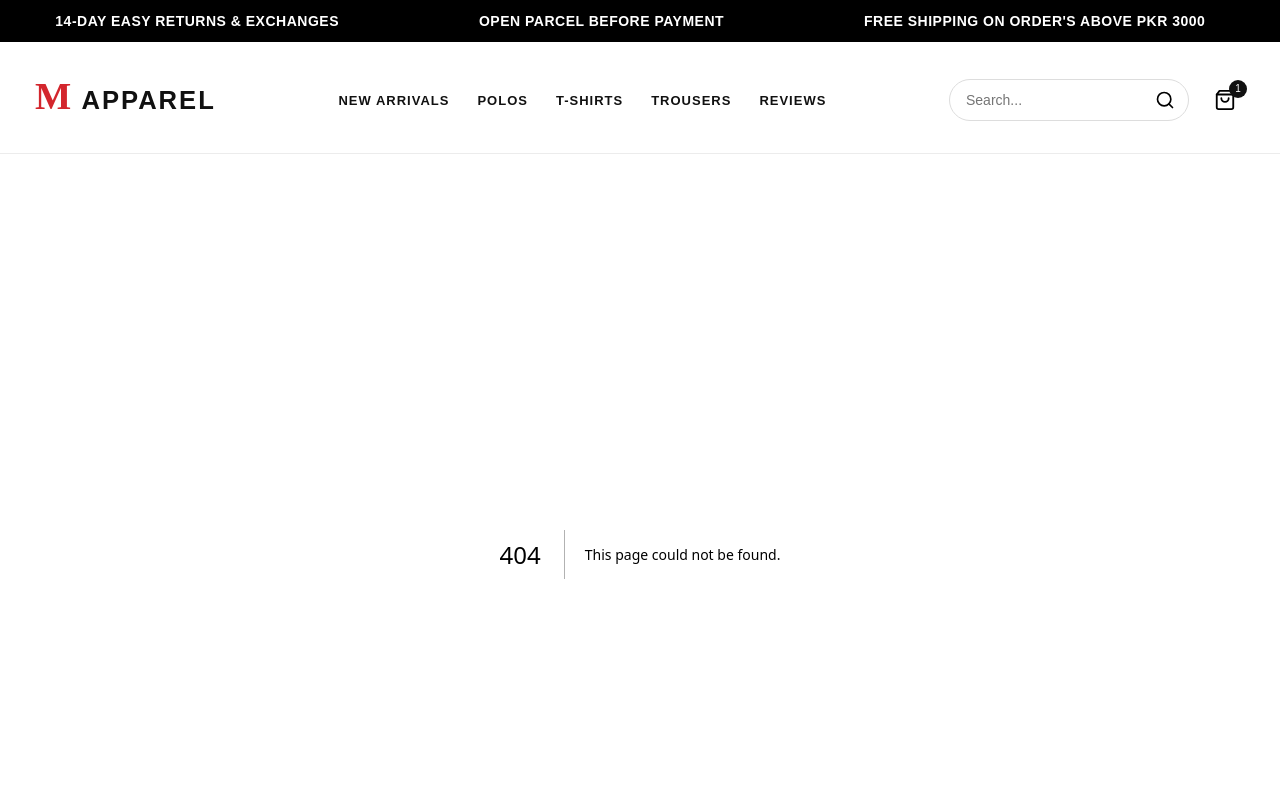
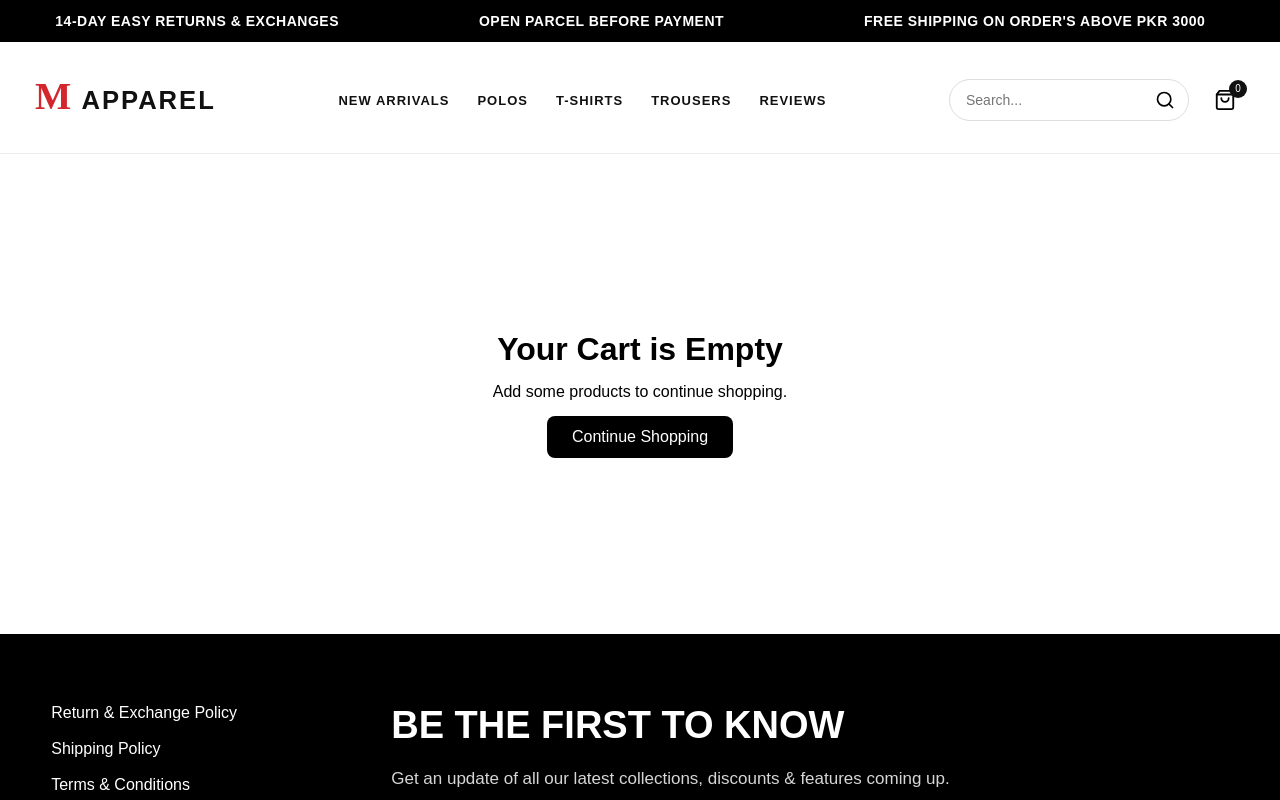
Before and after one commit to abdulrehmanmughal00/e-commerce-app-2, a Next.js app: page /cart in a window 1280 px wide. Before the commit this address had no page. Shown: the top 800 px of the page. Built offline with nearby package versions, Linux system fonts and the light colour scheme.

Commit message:
Added cart functionality and UI updates

```diff
--- /dev/null
+++ b/src/app/cart/Cart.module.css
@@ -0,0 +1,79 @@
+.container {
+  max-width: 1200px;
+  margin: 40px auto;
+  padding: 0 20px;
+}
+
+.heading {
+  font-size: 32px;
+  margin-bottom: 30px;
+}
+
+.wrapper {
+  display: grid;
+  grid-template-columns: 1fr 350px;
+  gap: 30px;
+  align-items: start;
+}
+
+.items {
+  display: flex;
+  flex-direction: column;
+  gap: 20px;
+}
+
+.summary {
+  border: 1px solid #e5e5e5;
+  border-radius: 12px;
+  padding: 25px;
+  background: white;
+}
+
+.summary h2 {
+  margin-bottom: 20px;
+}
+
+.total {
+  display: flex;
+  justify-content: space-between;
+  font-size: 20px;
+  margin-bottom: 25px;
+}
+
+.summary button {
+  width: 100%;
+  padding: 14px;
+  border: none;
+  background: black;
+  color: white;
+  cursor: pointer;
+  border-radius: 8px;
+  font-size: 16px;
+}
+
+.empty {
+  min-height: 60vh;
+  display: flex;
+  flex-direction: column;
+  justify-content: center;
+  align-items: center;
+  gap: 15px;
+}
+
+.empty a {
+  background: black;
+  color: white;
+  padding: 12px 25px;
+  border-radius: 8px;
+  text-decoration: none;
+}
+
+@media (max-width: 768px) {
+  .wrapper {
+    grid-template-columns: 1fr;
+  }
+
+  .heading {
+    font-size: 26px;
+  }
+}
--- /dev/null
+++ b/src/app/cart/CartItem.tsx
@@ -0,0 +1,51 @@
+"use client";
+
+import Image from "next/image";
+import Styles from "./cartItem.module.css";
+import type { CartItem as CartItemType } from "@/context/CartContext";
+import { useCart } from "@/hooks/useCart";
+
+interface Props {
+  item: CartItemType;
+}
+
+const CartItem = ({ item }: Props) => {
+  const { increaseQuantity, decreaseQuantity, removeFromCart } = useCart();
+
+  return (
+    <div className={Styles.item}>
+      <div className={Styles.image}>
+        <Image src={item.image} alt={item.title} width={120} height={120} />
+      </div>
+
+      <div className={Styles.details}>
+        <h3>{item.title}</h3>
+
+        <p>Size: {item.selectedSize}</p>
+
+        <p>Price: Rs. {item.newPrice}</p>
+
+        <div className={Styles.actions}>
+          <button onClick={() => decreaseQuantity(item.id, item.selectedSize)}>
+            -
+          </button>
+
+          <span>{item.quantity}</span>
+
+          <button onClick={() => increaseQuantity(item.id, item.selectedSize)}>
+            +
+          </button>
+        </div>
+
+        <button
+          className={Styles.remove}
+          onClick={() => removeFromCart(item.id, item.selectedSize)}
+        >
+          Remove
+        </button>
+      </div>
+    </div>
+  );
+};
+
+export default CartItem;
--- /dev/null
+++ b/src/app/cart/cartItem.module.css
@@ -0,0 +1,70 @@
+.item {
+  display: flex;
+  gap: 20px;
+  padding: 20px;
+  border: 1px solid #e5e5e5;
+  border-radius: 12px;
+  background: white;
+}
+
+
+.image img {
+  object-fit: cover;
+  border-radius: 10px;
+}
+
+
+.details {
+  display: flex;
+  flex-direction: column;
+  gap: 8px;
+}
+
+
+.details h3 {
+  font-size: 18px;
+  font-weight: 600;
+}
+
+
+.details p {
+  margin: 0;
+  color: #555;
+}
+
+
+
+.actions {
+  display: flex;
+  align-items: center;
+  gap: 15px;
+  margin-top: 10px;
+}
+
+
+.actions button {
+  width: 32px;
+  height: 32px;
+  border: 1px solid #ddd;
+  background: white;
+  cursor: pointer;
+  font-size: 18px;
+}
+
+
+.actions span {
+  font-size: 16px;
+  font-weight: 600;
+}
+
+
+
+.remove {
+  width: fit-content;
+  margin-top: 10px;
+  border: none;
+  background: transparent;
+  color: red;
+  cursor: pointer;
+  padding: 0;
+}
--- /dev/null
+++ b/src/app/cart/page.tsx
@@ -0,0 +1,51 @@
+"use client";
+
+import Link from "next/link";
+import Styles from "./Cart.module.css";
+
+import { useCart } from "@/hooks/useCart";
+import CartItem from "./CartItem";
+
+const CartPage = () => {
+  const { cart, cartTotal } = useCart();
+
+  if (cart.length === 0) {
+    return (
+      <div className={Styles.empty}>
+        <h1>Your Cart is Empty</h1>
+
+        <p>Add some products to continue shopping.</p>
+
+        <Link href="/products">Continue Shopping</Link>
+      </div>
+    );
+  }
+
+  return (
+    <main className={Styles.container}>
+      <h1 className={Styles.heading}>Shopping Cart</h1>
+
+      <div className={Styles.wrapper}>
+        <div className={Styles.items}>
+          {cart.map((item) => (
+            <CartItem key={`${item.id}-${item.selectedSize}`} item={item} />
+          ))}
+        </div>
+
+        <div className={Styles.summary}>
+          <h2>Order Summary</h2>
+
+          <div className={Styles.total}>
+            <span>Total:</span>
+
+            <strong>Rs. {cartTotal}</strong>
+          </div>
+
+          <button>Proceed To Checkout</button>
+        </div>
+      </div>
+    </main>
+  );
+};
+
+export default CartPage;
--- a/src/app/layout.tsx
+++ b/src/app/layout.tsx
@@ -1,9 +1,11 @@
 import type { Metadata } from "next";
 import { Geist, Geist_Mono } from "next/font/google";
 import "./globals.css";
+
 import TopBar from "@/components/topbar/Topbar";
 import Navbar from "@/components/navbar/Navbar";
 import Footer from "@/components/footer/Footer";
+import CartProvider from "@/context/CartContext";
 
 const geistSans = Geist({
   variable: "--font-geist-sans",
@@ -28,10 +30,12 @@ export default function RootLayout({
   return (
     <html lang="en" className={`${geistSans.variable} ${geistMono.variable}`}>
       <body>
-        <TopBar />
-        <Navbar />
-        {children}
-        <Footer />
+        <CartProvider>
+          <TopBar />
+          <Navbar />
+          {children}
+          <Footer />
+        </CartProvider>
       </body>
     </html>
   );
--- a/src/components/navbar/Navbar.tsx
+++ b/src/components/navbar/Navbar.tsx
@@ -5,6 +5,7 @@ import Link from "next/link";
 import styles from "./Nav.module.css";
 
 import { FiMenu, FiX, FiSearch, FiShoppingBag } from "react-icons/fi";
+import { useCart } from "@/hooks/useCart";
 
 const navLinks = [
   { title: "NEW ARRIVALS", href: "/new-arrivals" },
@@ -15,6 +16,7 @@ const navLinks = [
 ];
 
 export default function Nav() {
+  const { cartCount } = useCart();
   const [menuOpen, setMenuOpen] = useState(false);
 
   return (
@@ -55,11 +57,12 @@ export default function Nav() {
                 <FiSearch />
               </button>
             </div>
-
-            <button className={styles.icon}>
-              <FiShoppingBag />
-              <span>1</span>
-            </button>
+            <Link href="/cart">
+              <button className={styles.icon}>
+                <FiShoppingBag />
+                <span>{cartCount}</span>
+              </button>
+            </Link>
           </div>
         </div>
       </header>
--- /dev/null
+++ b/src/context/CartContext.tsx
@@ -0,0 +1,179 @@
+"use client";
+
+import {
+  createContext,
+  useContext,
+  useEffect,
+  useMemo,
+  useState,
+  ReactNode,
+} from "react";
+
+import type { Product } from "@/types/type";
+
+export interface CartItem extends Product {
+  quantity: number;
+  selectedSize: string;
+}
+
+interface CartContextType {
+  cart: CartItem[];
+  cartCount: number;
+  cartTotal: number;
+
+  addToCart: (product: Product, size: string) => void;
+  removeFromCart: (id: number, size: string) => void;
+  increaseQuantity: (id: number, size: string) => void;
+  decreaseQuantity: (id: number, size: string) => void;
+  clearCart: () => void;
+}
+
+const CartContext = createContext<CartContextType | undefined>(
+  undefined
+);
+
+export default function CartProvider({
+  children,
+}: {
+  children: ReactNode;
+}) {
+  const [cart, setCart] = useState<CartItem[]>([]);
+
+  useEffect(() => {
+    const savedCart = localStorage.getItem("cart");
+
+    if (savedCart) {
+      setCart(JSON.parse(savedCart));
+    }
+  }, []);
+
+  useEffect(() => {
+    localStorage.setItem("cart", JSON.stringify(cart));
+  }, [cart]);
+
+
+  const addToCart = (product: Product, size: string) => {
+    setCart((prev) => {
+      const existing = prev.find(
+        (item) =>
+          item.id === product.id &&
+          item.selectedSize === size
+      );
+
+      if (existing) {
+        return prev.map((item) =>
+          item.id === product.id &&
+          item.selectedSize === size
+            ? {
+                ...item,
+                quantity: item.quantity + 1,
+              }
+            : item
+        );
+      }
+
+      return [
+        ...prev,
+        {
+          ...product,
+          quantity: 1,
+          selectedSize: size,
+        },
+      ];
+    });
+  };
+
+
+  const removeFromCart = (id: number, size: string) => {
+    setCart((prev) =>
+      prev.filter(
+        (item) =>
+          !(item.id === id && item.selectedSize === size)
+      )
+    );
+  };
+
+
+  const increaseQuantity = (id: number, size: string) => {
+    setCart((prev) =>
+      prev.map((item) =>
+        item.id === id &&
+        item.selectedSize === size
+          ? {
+              ...item,
+              quantity: item.quantity + 1,
+            }
+          : item
+      )
+    );
+  };
+
+
+  const decreaseQuantity = (id: number, size: string) => {
+    setCart((prev) =>
+      prev.map((item) =>
+        item.id === id &&
+        item.selectedSize === size &&
+        item.quantity > 1
+          ? {
+              ...item,
+              quantity: item.quantity - 1,
+            }
+          : item
+      )
+    );
+  };
+
+
+  const clearCart = () => {
+    setCart([]);
+  };
+
+
+  const cartCount = useMemo(() => {
+    return cart.reduce(
+      (total, item) => total + item.quantity,
+      0
+    );
+  }, [cart]);
+
+
+  const cartTotal = useMemo(() => {
+    return cart.reduce(
+      (total, item) =>
+        total + item.newPrice * item.quantity,
+      0
+    );
+  }, [cart]);
+
+
+  return (
+    <CartContext.Provider
+      value={{
+        cart,
+        cartCount,
+        cartTotal,
+        addToCart,
+        removeFromCart,
+        increaseQuantity,
+        decreaseQuantity,
+        clearCart,
+      }}
+    >
+      {children}
+    </CartContext.Provider>
+  );
+}
+
+
+export function useCartContext() {
+  const context = useContext(CartContext);
+
+  if (!context) {
+    throw new Error(
+      "useCartContext must be used inside CartProvider"
+    );
+  }
+
+  return context;
+}
--- /dev/null
+++ b/src/hooks/useCart.ts
@@ -0,0 +1,27 @@
+"use client";
+
+import { useCartContext } from "@/context/CartContext";
+
+export const useCart = () => {
+  const {
+    cart,
+    cartCount,
+    cartTotal,
+    addToCart,
+    removeFromCart,
+    increaseQuantity,
+    decreaseQuantity,
+    clearCart,
+  } = useCartContext();
+
+  return {
+    cart,
+    cartCount,
+    cartTotal,
+    addToCart,
+    removeFromCart,
+    increaseQuantity,
+    decreaseQuantity,
+    clearCart,
+  };
+};
--- a/tsconfig.json
+++ b/tsconfig.json
@@ -29,6 +29,6 @@
     ".next/types/**/*.ts",
     ".next/dev/types/**/*.ts",
     "**/*.mts"
-  ],
+, "src/context/CartContext.tsx"  ],
   "exclude": ["node_modules"]
 }
```
Also changed, not shown: src/components/card/Card.tsx (+43 -10 lines).
